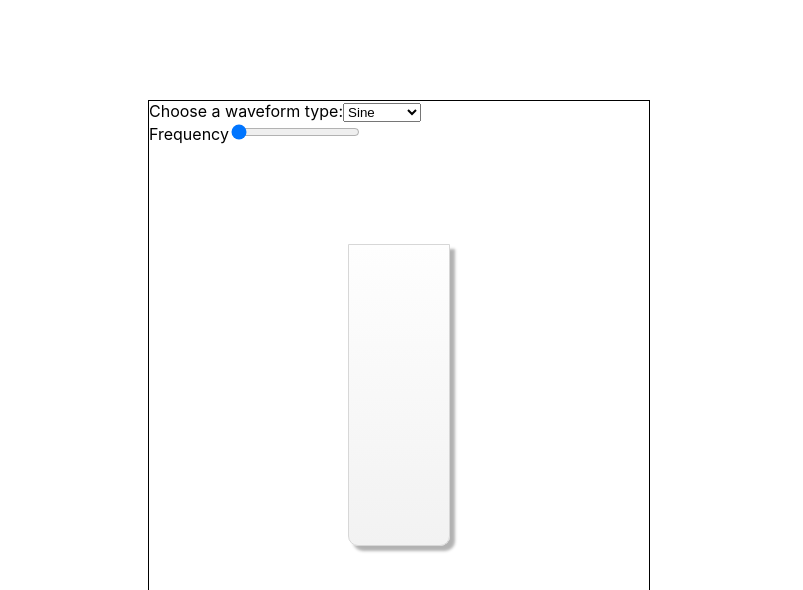
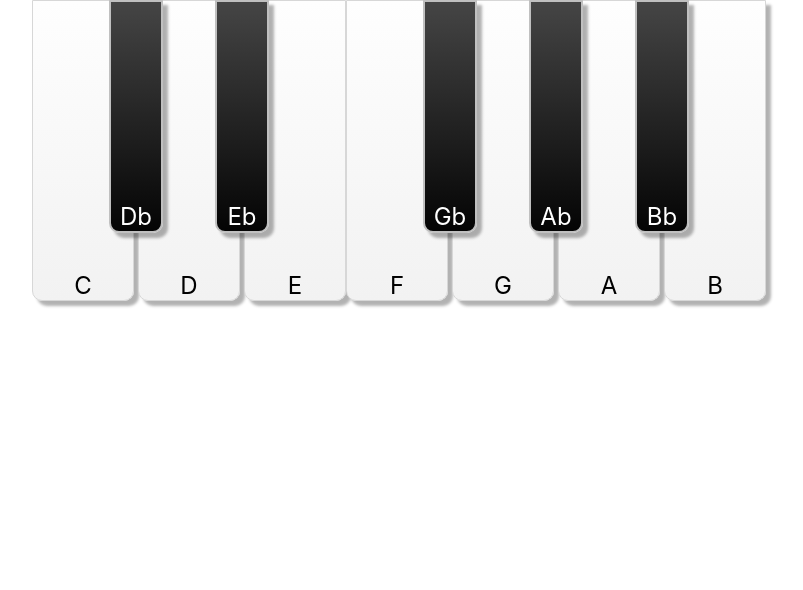
Before and after one commit to danwoda/synth, a React (Create React App) app: page / in a window 1280 px wide. Shown: the top 590 px of the page, without its empty margins (241-1044 px from the left). Built offline with nearby package versions, Linux system fonts and the light colour scheme.

Commit message:
added 12 key piano

```diff
--- a/src/App.css
+++ b/src/App.css
@@ -1,14 +1,20 @@
+.key{
+  display: inline-block;
+  text-align: center;
+  font-size: 24px;
+  border-radius: 0px 0px 10px 10px;
+  box-shadow: 5px 5px 3px rgba(0, 0, 0, 0.3);
+  position: relative;
+  user-select: none;
+}
+
 .white-key {
-  margin: 100px auto;
-  text-align: center;
-  font-size: 32px;
+  padding-top: 270px;
+  z-index: 1;
+  position: relative;
   width: 100px;
-  height: 300px;
   border: 1px solid #d7d7d7;
-  border-radius: 0px 0px 10px 10px;
-  transition: background 0.2s, box-shadow 0.2s;
   background: linear-gradient(to bottom, #fefefe, #f2f2f2);
-  box-shadow: 5px 5px 3px rgba(0, 0, 0, 0.3);
 }
 
 .white-key:active {
@@ -16,13 +22,21 @@
   box-shadow: 0px 0px 1px rgba(0, 0, 0, 0.3);
 }
 
-.panel {
-  margin: 100px auto;
-  border: 1px solid black;
-  width: 500px;
-  height: 500px;
+.black-key {
+  padding-top: 200px;
+  z-index: 100;
+  margin: 0px -25px 0px -25px;
+  color: white;
+  width: 50px;
+  border: 2px solid #c0c0c0;
+  background: linear-gradient(to bottom, #454545, #040404);
+  vertical-align: top;
 }
 
-.panel-element {
-  display: block;
+.black-key:active {
+  background: #403f3f;
 }
+
+.keyboard {
+  text-align: center;
+}
--- a/src/App.js
+++ b/src/App.js
@@ -1,10 +1,10 @@
 import './App.css';
-import Panel from './components/Panel';
+import Keyboard from './components/Keyboard';
 
 function App() {
   return (
     <div className="App">
-      <Panel/>
+      <Keyboard/>
     </div>
   );
 }
--- a/src/components/FrequencySlider.js
+++ /dev/null
@@ -1,10 +0,0 @@
-export default function FrequencySlider({ selectedFrequency, onChange }) {
-  return (
-    <div>
-      <label htmlFor="frequency-slider">
-        Frequency
-      </label>
-      <input type="range" name="frequency" id="frequency-slider" min={200} max={600} onChange={onChange} />
-    </div>
-  )
-}
--- a/src/components/Key.js
+++ b/src/components/Key.js
@@ -1,35 +1,11 @@
-export default function Key({ frequency, waveformType }) {
-  let ctx = new AudioContext()
-  let osc = false
-
-  function clickHandler() {
-    console.log('key click')
-    console.log(waveformType, frequency)
-    if (!osc) {
-      osc = ctx.createOscillator()
-      osc.type = waveformType
-      osc.frequency.value = frequency
-      osc.connect(ctx.destination)
-      osc.start(ctx.currentTime)
-      osc.stop(ctx.currentTime + 2)
-      osc = false
-    }
-  }
-
-  //This isn't working very well. Should probably be handled page-wide and passed down to each key
-  function keyDownHandler(e) {
-    if (e.key === 'h') {
-      clickHandler()
-    }
-  }
-
-
+export default function Key({ onClick, noteName }) {
+  const keyColor = noteName.includes('b') ? 'black-key' : 'white-key';
 
   return (
-    <div className="white-key"
-      onClick={clickHandler}
-      onKeyDown={keyDownHandler}
-      tabIndex={0}>
+    <div className={keyColor + ' key'}
+    onClick={onClick}
+    >
+      {noteName.slice(1)}
     </div>
   )
 }
--- /dev/null
+++ b/src/components/Keyboard.js
@@ -0,0 +1,49 @@
+import Key from "./Key"
+
+export default function Keyboard() {
+
+  const keyData = [
+    ['4C', '261.63'],
+    ['4Db', '277.18'],
+    ['4D', '293.66'],
+    ['4Eb', '311.13'],
+    ['4E', '329.63'],
+    ['4F', '349.23'],
+    ['4Gb', '369.99'],
+    ['4G', '392.00'],
+    ['4Ab', '415.30'],
+    ['4A', '440.00'],
+    ['4Bb', '466.16'],
+    ['4B', '493.88']
+  ]
+
+  let ctx = new AudioContext()
+
+  function clickHandler(frequency) {
+    let osc = false
+    console.log('key click')
+    console.log(frequency)
+    if (!osc) {
+      osc = ctx.createOscillator()
+      osc.type = 'triangle'
+      osc.frequency.value = frequency
+      osc.connect(ctx.destination)
+      osc.start(ctx.currentTime)
+      osc.stop(ctx.currentTime + 2)
+      osc = false
+    }
+  }
+
+  const keys = keyData.map(([noteName, frequency]) => {
+    return <Key
+      onClick={() => clickHandler(frequency)}
+      noteName={noteName}
+      frequency={frequency} />
+  })
+
+  return (
+    <div className="keyboard">
+      {keys}
+    </div>
+  )
+}
--- a/src/components/Panel.js
+++ /dev/null
@@ -1,17 +0,0 @@
-import { useState } from "react"
-import Key from "./Key"
-import WaveformSelector from "./WaveformSelector"
-import FrequencySlider from "./FrequencySlider"
-
-export default function Synth() {
-  const [waveformType, setWaveFormType] = useState('sine')
-  const [frequency, setFrequency] = useState('261.62')
-
-  return (
-    <div className="panel">
-      <WaveformSelector onChange={(e) => setWaveFormType(e.target.value)} />
-      <FrequencySlider onChange={(e) => setFrequency(e.target.value)} />
-      <Key waveformType={waveformType} frequency={frequency} />
-    </div>
-  )
-}
--- a/src/components/WaveformSelector.js
+++ /dev/null
@@ -1,19 +0,0 @@
-export default function WaveformSelector({ selectedWaveform, onChange }) {
-  return (
-    <div>
-    <label htmlFor="waveform">Choose a waveform type:
-        </label>
-      <select
-        name="waveform"
-        id="waveform"
-        value={selectedWaveform}
-        onChange={onChange}
-      >
-        <option value="sine">Sine</option>
-        <option value="sawtooth">Sawtooth</option>
-        <option value="triangle">Triangle</option>
-        <option value="square">Square</option>
-      </select>
-    </div>
-  )
-}
```
Also changed, not shown: 1 other file (tests, documents, lock files or other folders).
